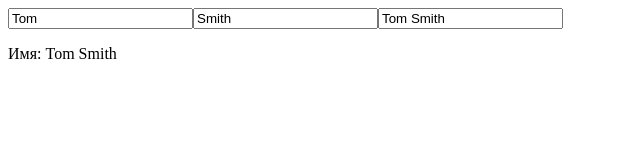
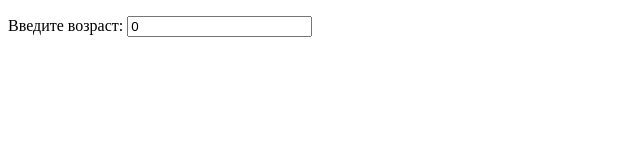
Before and after one commit to zetmarley/vue_learning, a website: page index.html in a window 1280 px wide. Shown: the whole page, without its empty margins (0-640 px from the left). Drawn offline with nearby package versions, Linux system fonts and the light colour scheme.

Commit message:
observable properties

```diff
--- a/index.html
+++ b/index.html
@@ -6,29 +6,32 @@
 </head>
 <body>
 <div id="app">
-    <input type="text" v-model="firstname" />
-    <input type="text" v-model="lastname" />
-    <input type="text" v-model="fullname" />
-    <p>Имя: {{fullname}}</p>
+    <p>Введите возраст: <input  v-model="age"></p>
+    <p>{{ result}}</p>
 </div>
 <script src="https://unpkg.com/vue"></script>
 <script>
 Vue.createApp({
   data() {
-    return {firstname:'Tom', lastname:'Smith'}
+    return { age: 0, result: '' }
   },
-  computed:{
-        fullname: {
-            get: function () {
-                return this.firstname + ' ' + this.lastname;
-            },
-            set: function (newValue) {
-                const names = newValue.split(' ')
-                this.firstname = names[0]
-                this.lastname = names[names.length - 1]
+  watch: {
+    age: function (newAge) {
+                if(newAge > 0 && newAge < 110){
+                    this.check(newAge);
+                }
+            }
+        },
+        methods:{
+            check: function(value){
+                this.result = 'Пожалуйста, подождите. Идет проверка...';
+                const vm = this;
+                setTimeout(function(){
+                    if(value > 18) vm.result = 'Доступ открыт';
+                    else vm.result = 'Для возраста ' + value + ' доступ закрыт';
+                }, 2000);
             }
         }
-    }
 }).mount('#app');
 </script>
 </body>
```
